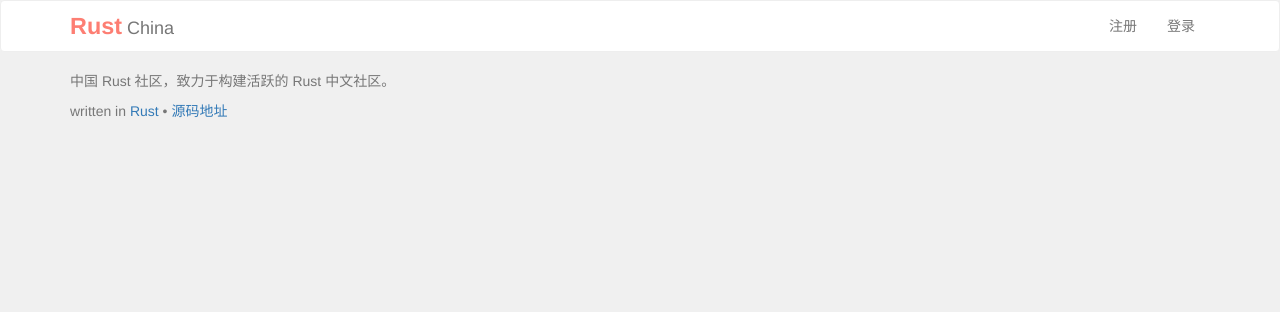
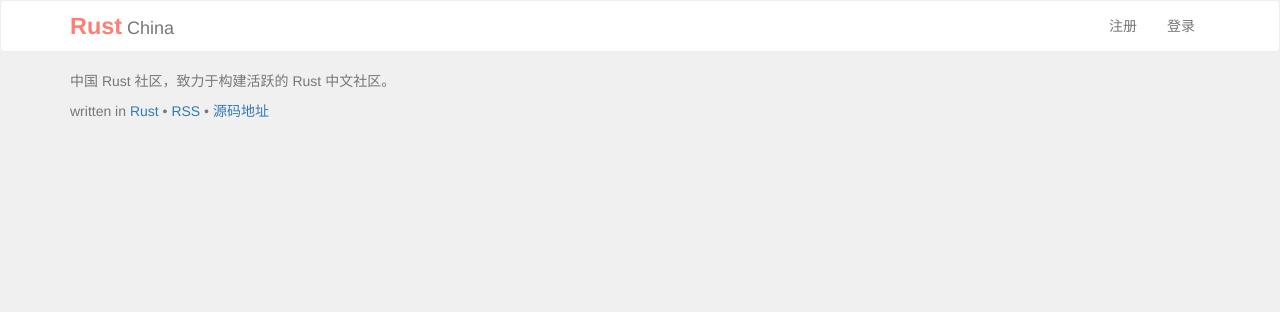
Before and after one commit to liyuan462/rust_lang_cn, a Node project: template templates/base.hbs in a window 1280 px wide. Shown: the top 312 px of the page. Run offline with Node 20 templates, Linux system fonts and the light colour scheme; the template is opened without the code that fills it, so the values that code supplies are empty; some libraries are stand-ins or nearby versions.

Commit message:
add rss link in home page

```diff
--- a/templates/base.hbs
+++ b/templates/base.hbs
@@ -64,7 +64,9 @@
             <p>中国 Rust 社区，致力于构建活跃的 Rust 中文社区。</p>
             written in <a href="https://www.rust-lang.org/">Rust</a>
             •
-                <a href="https://github.com/liyuan462/rust_lang_cn">源码地址</a>
+            <a href="/rss">RSS</a>
+            •
+            <a href="https://github.com/liyuan462/rust_lang_cn">源码地址</a>
         </div>
     </footer>
     <script src="{{ static_path }}/js/jquery.min.js"></script>
```
